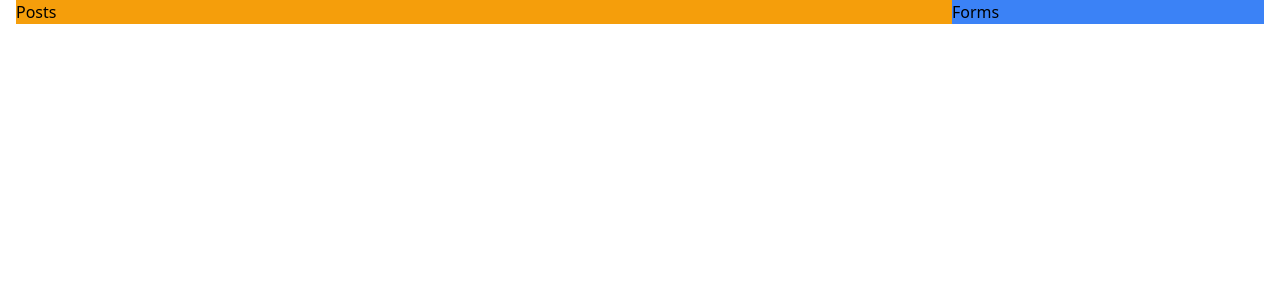
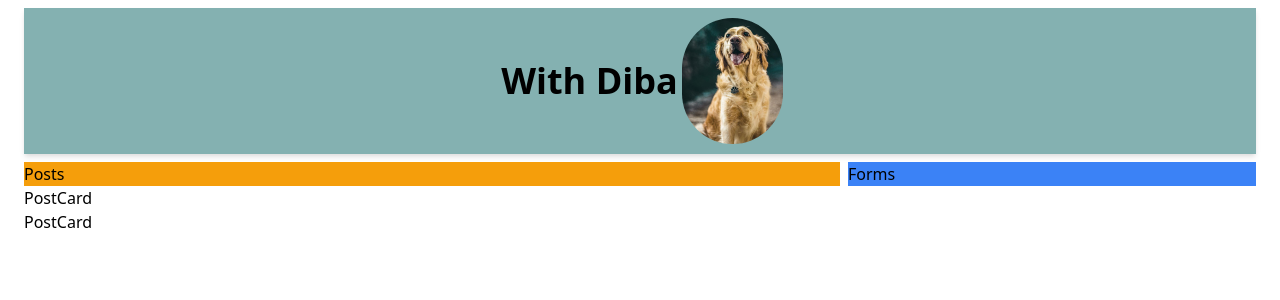
Before and after one commit to mertkaanerdem/with-diba, a React (Create React App) app in the folder client/: page / in a window 1280 px wide. Shown: the top 300 px of the page. Built offline with nearby package versions, Linux system fonts and the light colour scheme.

Commit message:
training for TailwindCss and adding some new styles and components

```diff
--- a/client/src/App.jsx
+++ b/client/src/App.jsx
@@ -1,15 +1,46 @@
-import React from 'react';
-import Form from './components/Forms/Form.js'
-import Posts from './components/Posts/Posts.js'
-
+import React from "react";
+import Form from "./components/Forms/Form.js";
+import Posts from "./components/Posts/Posts.js";
 
 const App = () => {
-    return (
-        <div className="container mx-auto px-4 flex flex-row">
-            <Posts />
-            <Form/>
+  return (
+    <div className="container mx-auto px-4">
+      <div
+        className=" shadow-md flex justify-center items-center m-2"
+        style={styles.headerContainer}
+      >
+        <h1 className="text-4xl" style={styles.header}>
+          With Diba
+        </h1>
+        <img
+          className="w-1/12 rounded-full"
+          style={styles.logo}
+          src={"/diba.jpg"}
+        />
+      </div>
+
+      <div className="flex flex-col md:flex-row gap-2 px-2" >
+        <div className="w-full md:w-2/3 ">
+          <Posts/>
         </div>
-    )
-}
+
+        <div className="w-full md:w-1/3">
+          <Form />
+        </div>
+      </div>
+    </div>
+  );
+};
+
+const styles = {
+  headerContainer: {
+    padding: 10,
+    backgroundColor: "rgba(10, 100, 100, 0.5)",
+  },
+  header: {
+    fontWeight: "bold",
+    padding: 4,
+  },
+};
 
 export default App;
--- a/client/src/components/Forms/Form.js
+++ b/client/src/components/Forms/Form.js
@@ -2,7 +2,7 @@ import React from "react";
 
 export default function Forms() {
   return (
-    <div className="w-1/4 bg-blue-500">
+    <div className="bg-blue-500">
       <h1>Forms</h1>
     </div>
   );
--- a/client/src/components/Posts/Posts.js
+++ b/client/src/components/Posts/Posts.js
@@ -1,9 +1,14 @@
 import React from "react";
+import PostCard from "./PostCard/PostCard";
 
 export default function Posts() {
   return (
-    <div className="w-3/4 bg-yellow-500">
-      <h1>Posts</h1>
-    </div>
+    <>
+      <div>
+        <h1 className="bg-yellow-500">Posts</h1>
+        <PostCard />
+        <PostCard />
+      </div>
+    </>
   );
 }
```
Also changed, not shown: client/public/diba.jpg (added).
